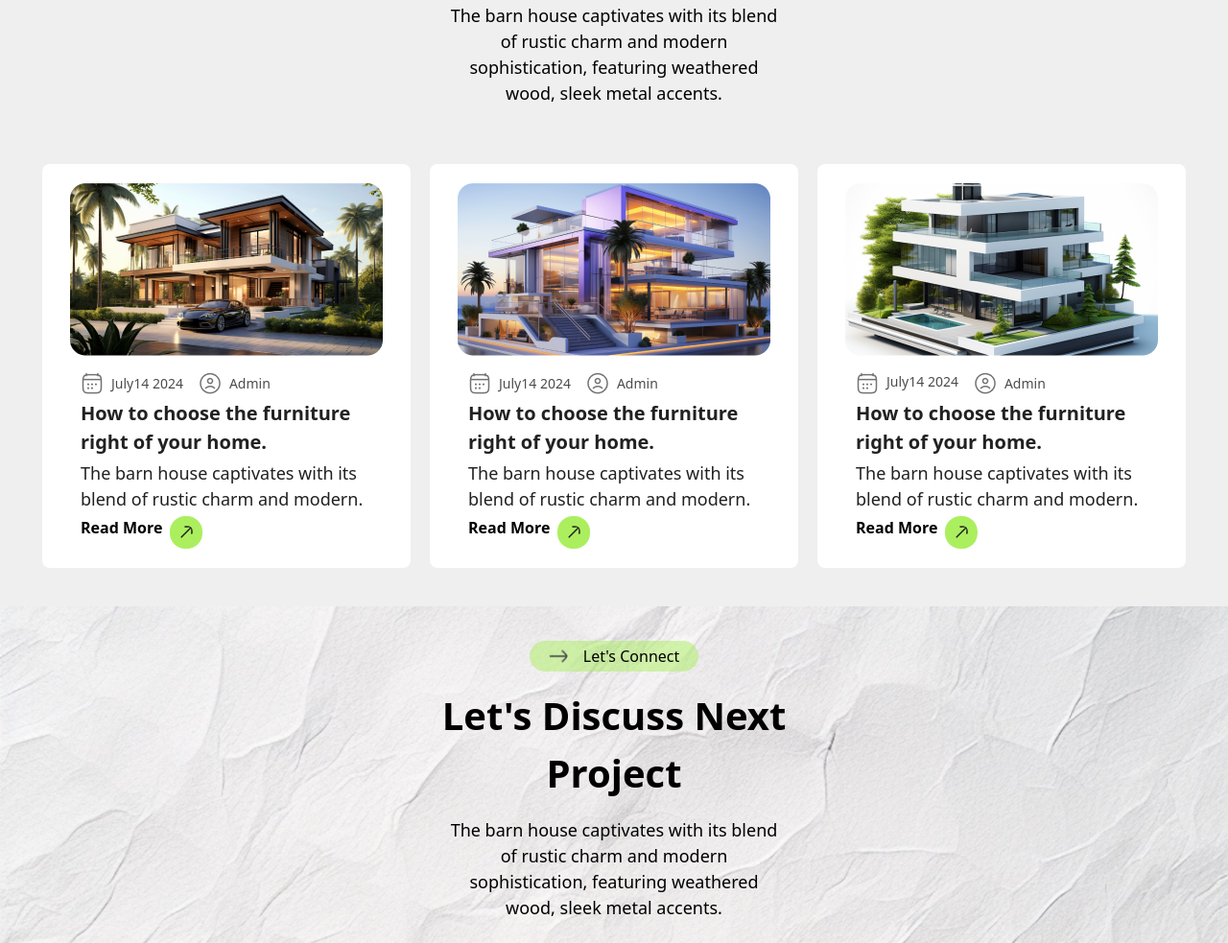
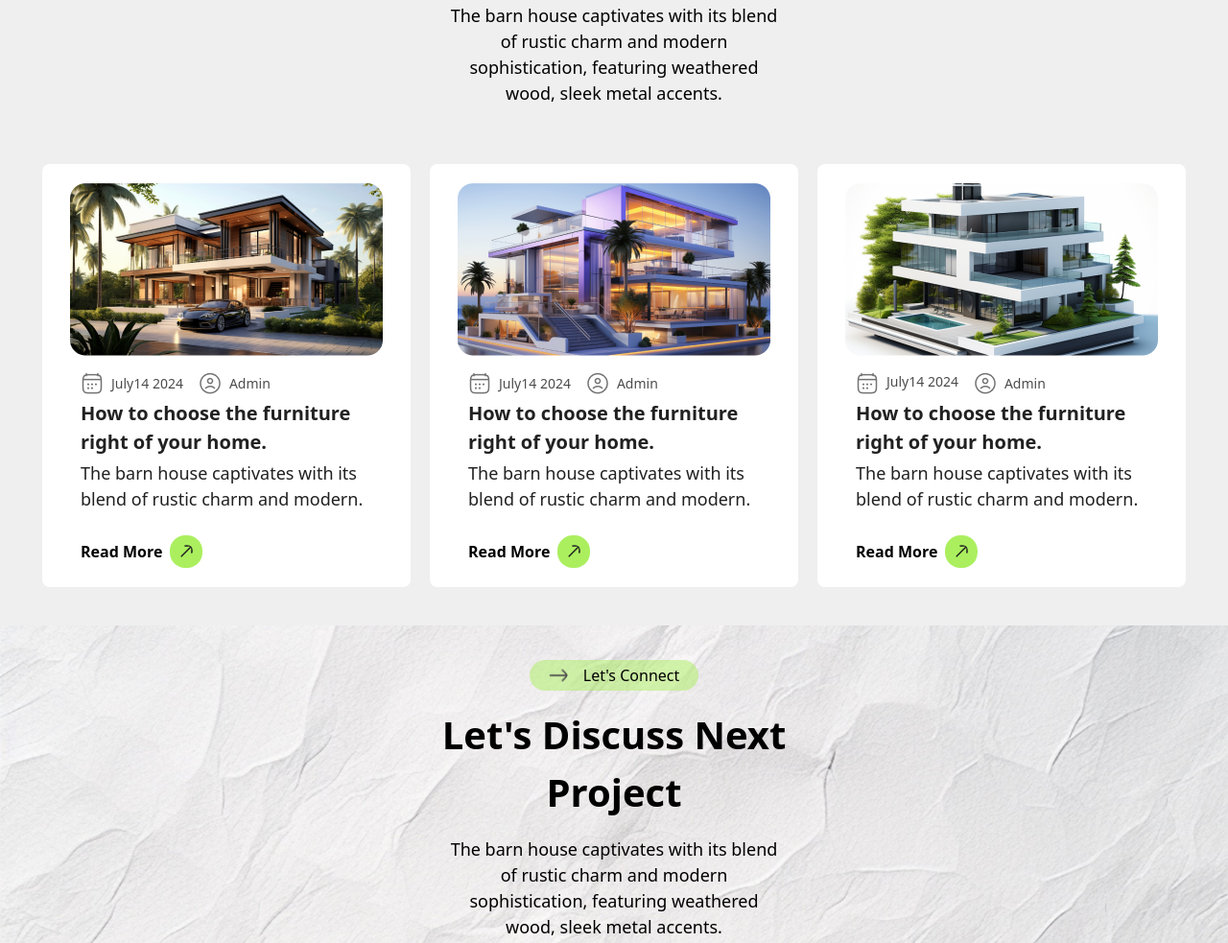
Before and after one commit to SIUUU-SAKIB/assingnment-3, a website: page index.html in a window 1280 px wide. Shown: the part 3889-4872 px from the top of the page at 96% size. Drawn offline with Linux system fonts and the light colour scheme.

Commit message:
last push

```diff
--- a/index.html
+++ b/index.html
@@ -511,7 +511,7 @@
 
       <!-- cards -->
       <div
-        class="cards flex flex-col xl:flex-row space-y-5 lg:space-x-5 items-center justify-center"
+        class="cards flex flex-col xl:flex-row md:px-5 space-y-5 md:space-x-0 lg:space-x-5 items-center justify-center"
       >
         <!-- card-1 -->
         <div
@@ -542,7 +542,7 @@
               The barn house captivates with its blend of rustic charm and
               modern.
             </p>
-            <div class="flex flex-row space-x-2 items-start justify-center">
+            <div class="flex flex-row space-x-2 items-center justify-center xl:pt-5">
               <p class="text-base font-bold text-black">Read More</p>
               <img
                 src="./assets/arrow.png"
@@ -581,7 +581,7 @@
               The barn house captivates with its blend of rustic charm and
               modern.
             </p>
-            <div class="flex flex-row space-x-2 items-start justify-center">
+            <div class="flex flex-row space-x-2 items-center justify-center xl:pt-5">
               <p class="text-base font-bold text-black">Read More</p>
               <img
                 src="./assets/arrow.png"
@@ -619,7 +619,7 @@
               The barn house captivates with its blend of rustic charm and
               modern.
             </p>
-            <div class="flex flex-row space-x-2 items-start justify-center">
+            <div class="flex flex-row space-x-2 items-center justify-center xl:pt-5">
               <p class="text-base font-bold text-black">Read More</p>
               <img
                 src="./assets/arrow.png"
@@ -661,7 +661,7 @@
 
       <!-- main-section -->
       <div
-        class="grid grid-cols-1 md:grid-cols-2 items-center justify-center gap-y-5 py-5 max-w-screen-2xl sm:px-[50px] md:gap-x-5 md:px-[100px] xl:px-[300px] px-5 "
+        class="grid grid-cols-1 md:grid-cols-2 items-center justify-center gap-y-5 py-5 max-w-screen-2xl sm:px-[50px] md:gap-x-5 md:px-[100px] xl:px-[250px] px-5 "
       >
         <input
           type="text"
```
Also changed, not shown: css/style.css.
